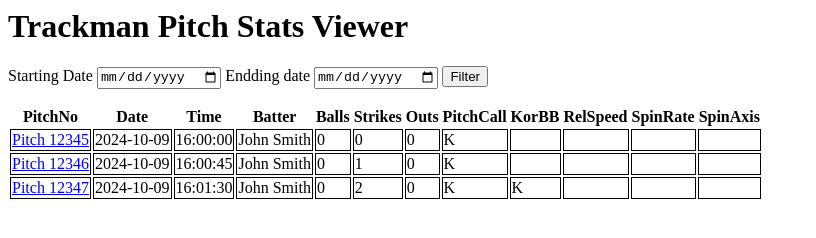
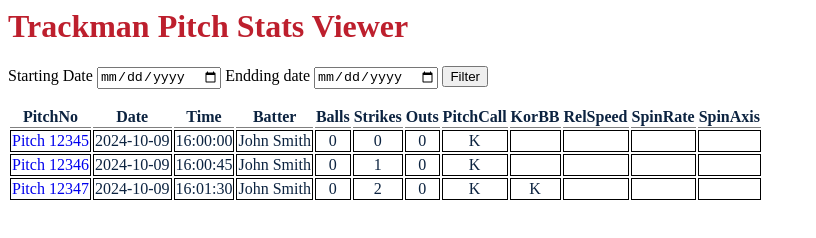
Before and after one commit to EhughesCS/EhughesCS.github.io, a plain HTML site: page index.html in a window 1280 px wide. Shown: the whole page, without its empty margins (0-816 px from the left). Drawn offline with Linux system fonts and the light colour scheme.

Commit message:
Update styles.css

```diff
--- a/styles.css
+++ b/styles.css
@@ -1 +1,27 @@
 td { border: 1px solid #000 }
+.blue {
+  color: #0C2340;
+}
+.red {
+  color: #BD1F2D;
+}
+
+th {
+  border-bottom: 1px solid gray;
+}
+
+td {
+  text-align: center;
+}
+
+td.left {
+  text-align: left;
+}
+
+a {
+  text-decoration: none;
+}
+
+a:hover {
+  text-decoration: underline;
+}
```
